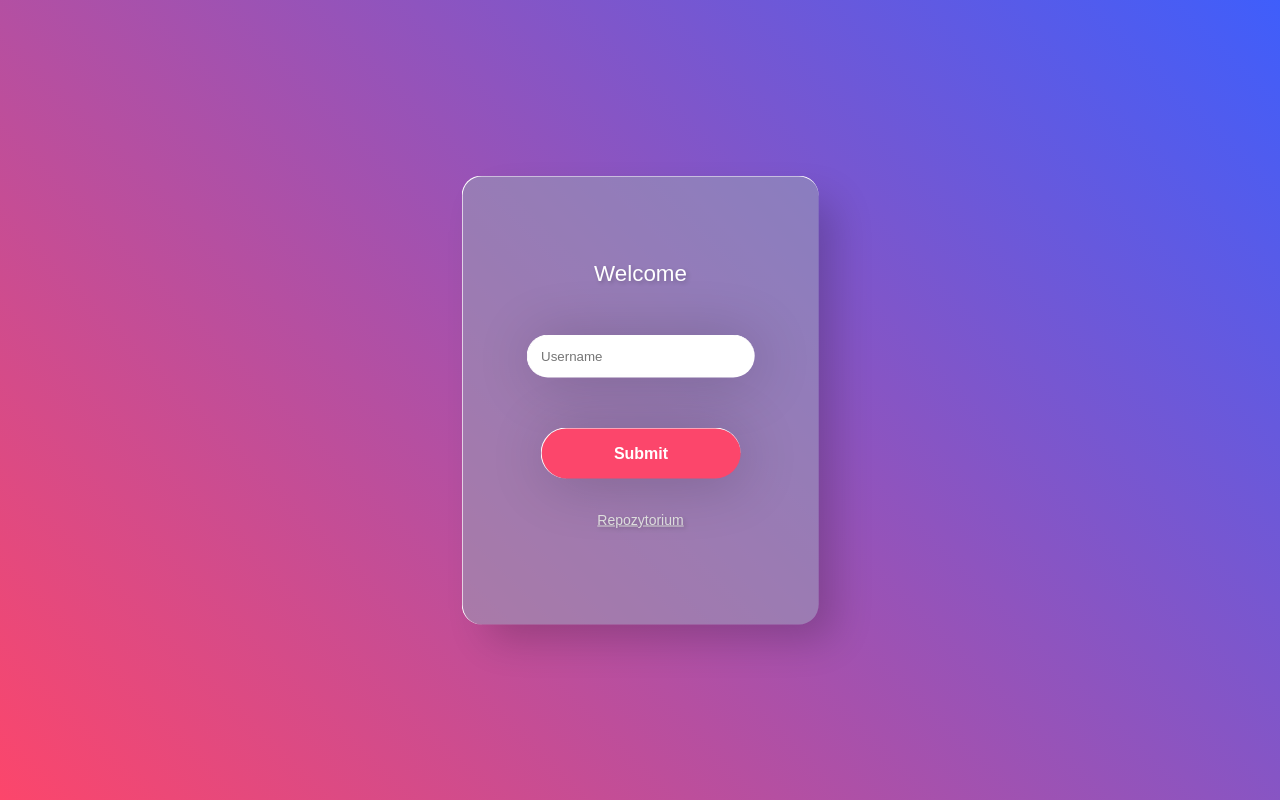
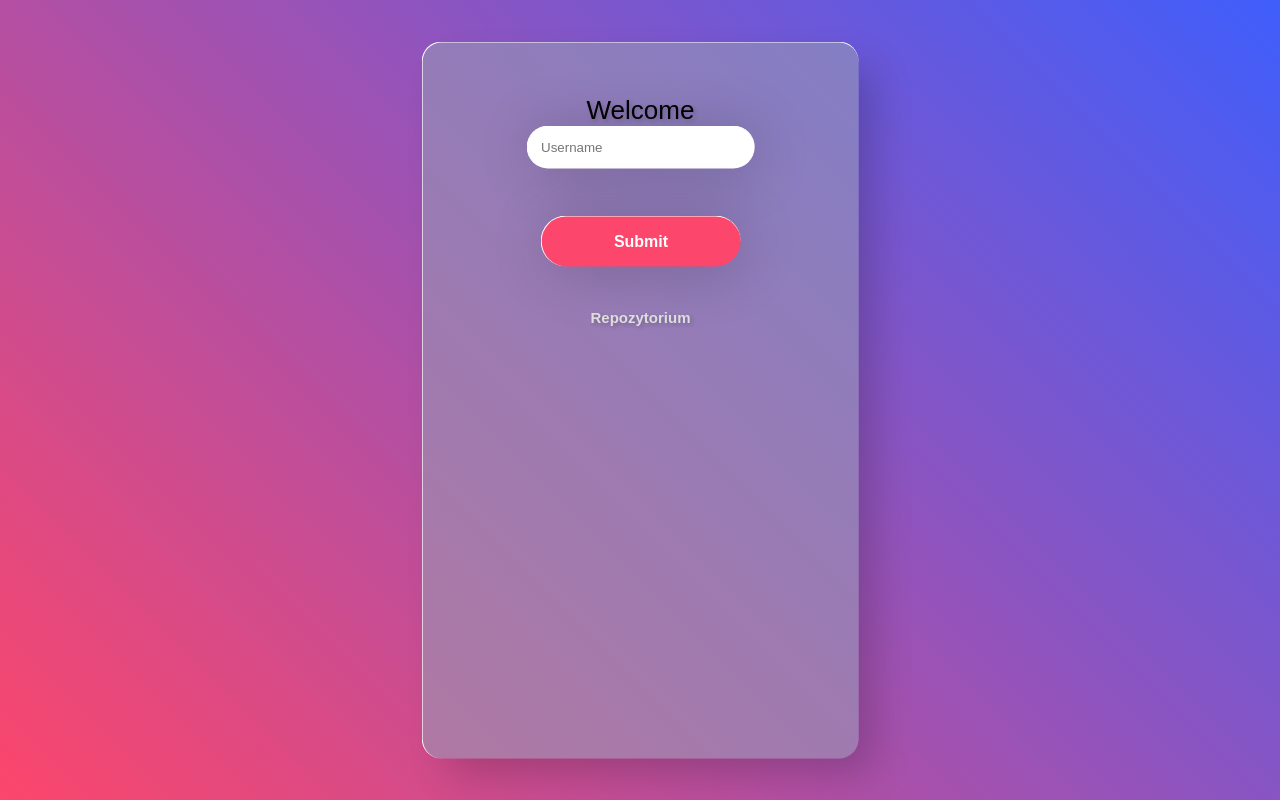
Before and after one commit to oliwiakubera/test-app-v2, a React (Create React App) app: page / in a window 1280 px wide. Built offline with nearby package versions, Linux system fonts and the light colour scheme.

Commit message:
style(changeStyle):  change css style

```diff
--- a/src/App.css
+++ b/src/App.css
@@ -4,43 +4,64 @@
   height: 100vh;
   font-family: 'Montserrat', sans-serif;
   position: relative;
+  display: flex;
+  flex-direction: column;
+  font-size: calc(10px + 2vmin);
+  min-height: 50vh;
+  align-items: center;
 }
 
 .appDiv{
-  transform: translate(-50%,-50%);
-  top: 50%;
-  left: 50%;
   background:rgba(152, 156, 182, 0.57);
-  padding: 4em;
-  height: 320px;
   border-radius: 20px;
   border-left: 1px solid white;
   border-top: 1px solid white;
   box-shadow: 20px 20px 40px -6px rgba(0,0,0,0.2);
-  text-align:center;
+  display: block;
   font-weight: 500;
+  min-height: 70vh;
+  max-width: 230px;
   margin-top: 0;
   margin-bottom: 60px;
+  left: 50%;
+  padding: 2em 4em 4em 4em;
+  position: absolute;
+  text-align:center;
   text-shadow: 2px 2px 4px rgba(0,0,0,0.2);
-  position: absolute;
-  display: block;
+  transform: translate(-50%,-50%);
+  top: 50%;
 
 }
 
 .App-link{
   color: #ddd;
-  font-size: 14px;
+  font-size: 15px;
+  font-weight: bold;
+  padding: 5px 5px;
+  text-decoration: none;
 }
-div.welcome{
+.App-link-repo{
+  color: #ddd;
+  font-size: 15px;
+}
+.cat-img{
+  max-height: 250px;
+}
+div.contact-form{
   font-weight: 500;
   color: #fff;
-  font-size: 1.4rem;
+  font-size: 2rem;
   margin-top: 0;
-  margin-bottom: 3rem;
+  margin-bottom: 1rem;
   text-shadow: 2px 2px 4px rgb(0 0 0 / 20%);
   padding-top: 20px;
 }
-
+.home-div, .about-div{
+  color: white;
+  font-weight: bold;
+  font-size: 1.4rem;
+  padding-top:5vh;
+}
 input, button{
   width: 200px;
   padding: 1em;
@@ -54,14 +75,17 @@ input, button{
   display: block;
 
 }
+.logo{
+  max-height: 60px;
 
+}
 
 .submitButton{
   background-color: #FC466B;
   color: white;
   font-size: 1rem;
   font-weight: bold;
-  margin-top: 2rem;
+  margin-top: 1rem;
   margin-bottom: 2rem;
 
 }
```
